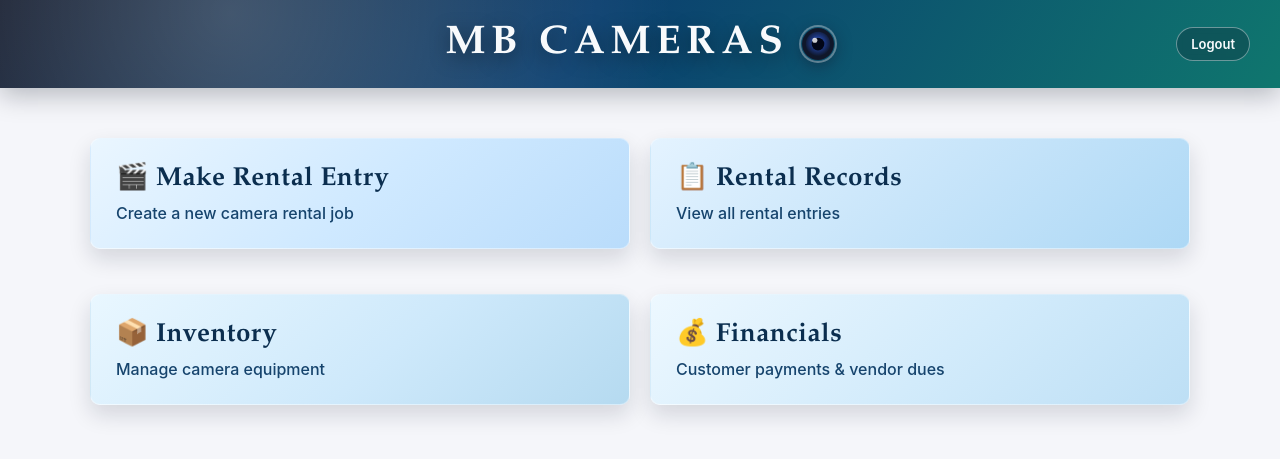
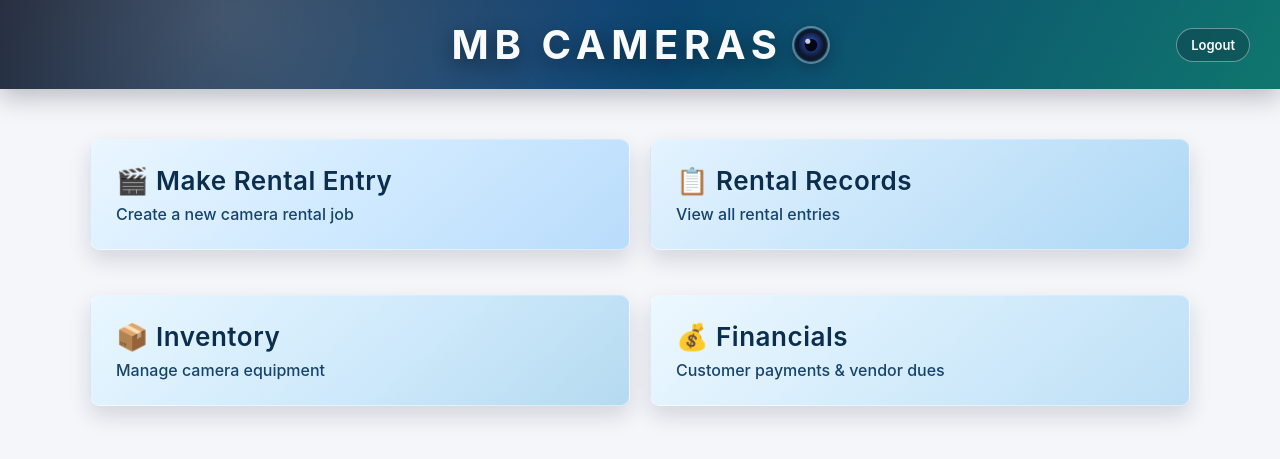
Before and after one commit to bachammahesh-cyber/mb-cameras, a Flask app: page /dashboard in a window 1280 px wide. Shown: the top 459 px of the page. Run offline with Flask 3, Linux system fonts and the light colour scheme; a user stored in the database is signed in.

Commit message:
Switch brand and dashboard titles to Apple-style system fonts

```diff
--- a/static/style.css
+++ b/static/style.css
@@ -64,7 +64,7 @@ display:inline-flex;
 align-items:center;
 gap:12px;
 font-size:40px;
-font-family:"Palatino Linotype","Book Antiqua",Palatino,serif;
+font-family:-apple-system,BlinkMacSystemFont,"SF Pro Display","SF Pro Text","Segoe UI",sans-serif;
 font-weight:700;
 letter-spacing:0.14em;
 color:#f8fafc;
@@ -207,7 +207,7 @@ box-shadow:0 10px 22px rgba(15,23,42,0.14);
 .dash-card-title{
 margin-top:0;
 margin-bottom:8px;
-font-family:"Baskerville","Palatino Linotype","Times New Roman",serif;
+font-family:-apple-system,BlinkMacSystemFont,"SF Pro Display","SF Pro Text","Segoe UI",sans-serif;
 font-size:26px;
 font-weight:600;
 letter-spacing:0.02em;
```
